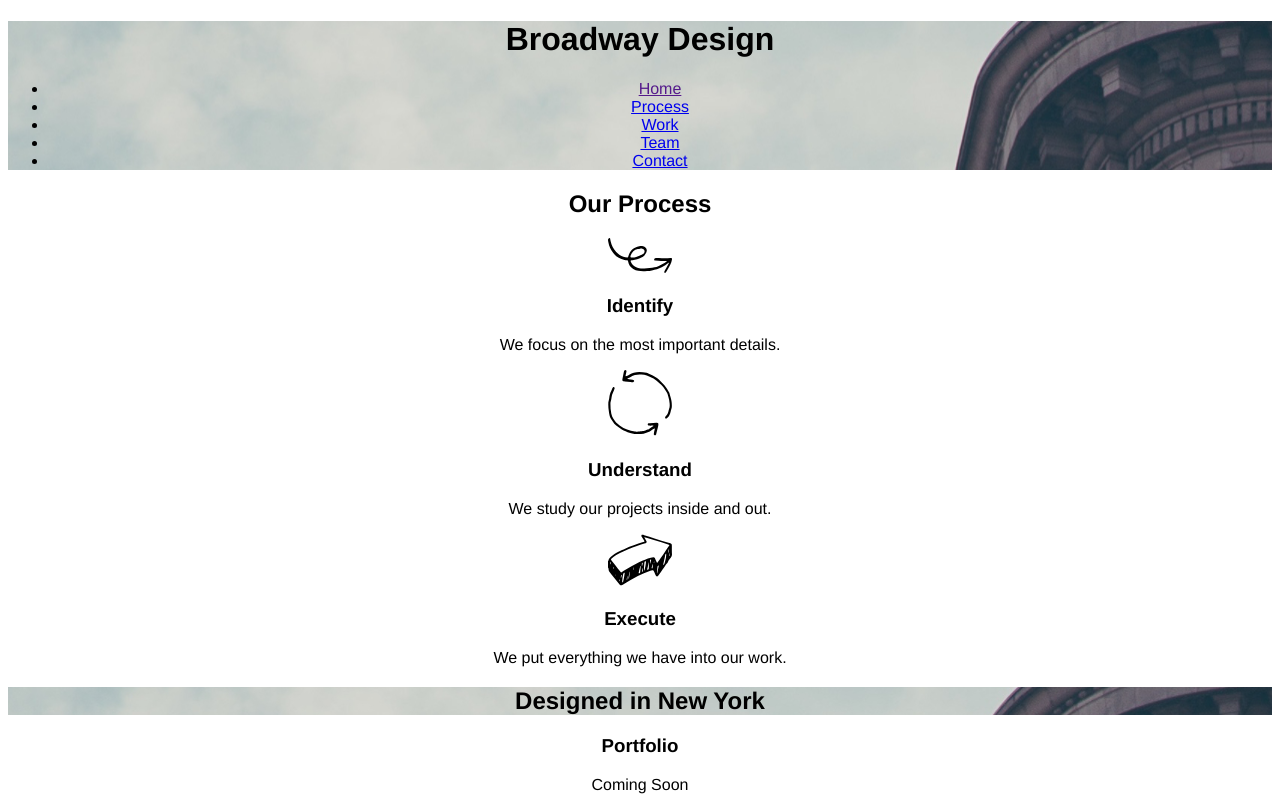
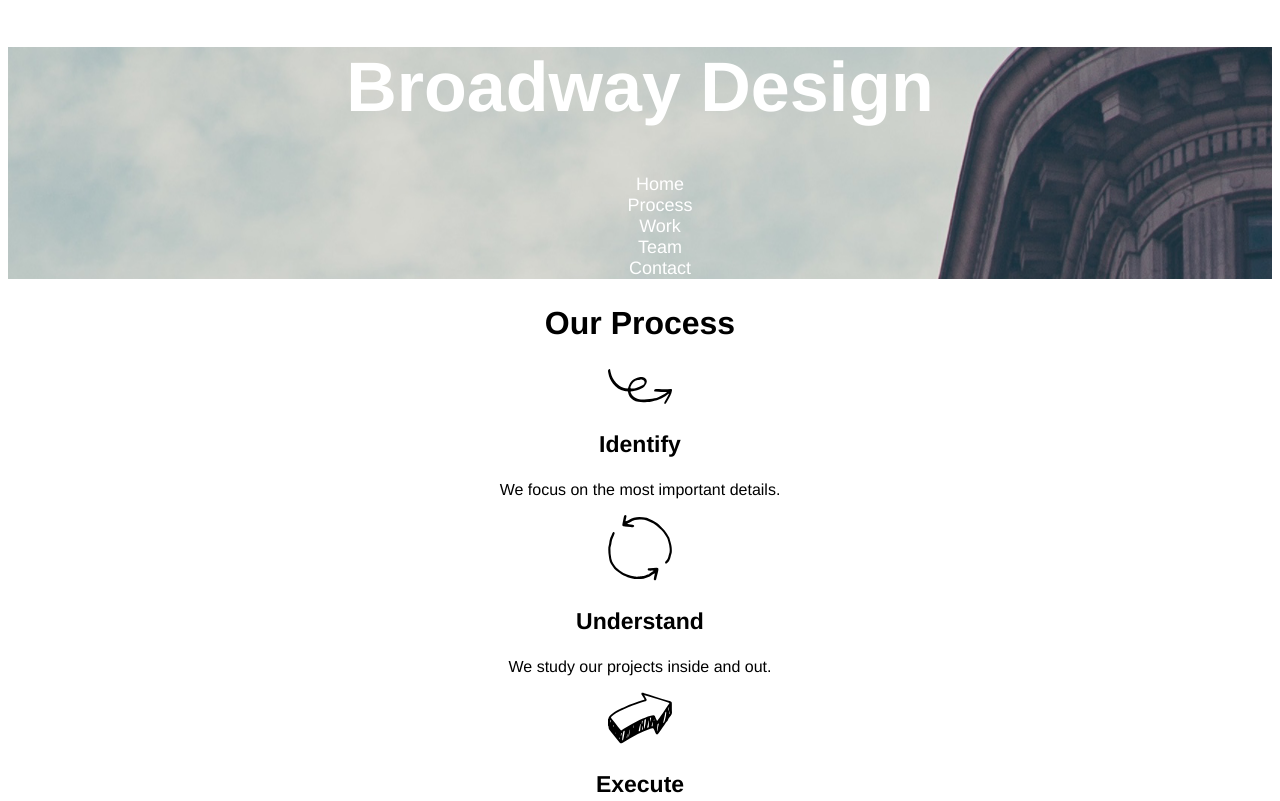
Before and after one commit to hugovanversendaal/broadway, a plain HTML site: page index.html in a window 1280 px wide. Shown: the top 801 px of the page. Drawn offline with Linux system fonts and the light colour scheme.

Commit message:
Finalize project before review.

```diff
--- a/resources/css/main.css
+++ b/resources/css/main.css
@@ -3,15 +3,43 @@ body {
     font-family: Helvetica, sans-serif;
 }
 
-header {
+header, .middle {
     background-image: url("../images/the-flatiron-building.png");
-}
-
-.middle {
-    background-image: url("../images/the-flatiron-building.png");
+    color: white;
 }
 
 footer {
     background-color: dimgray;
-    text-align: right;
+    text-align: left;
+    color: white;
 }
+
+h1, h2, h3 {
+    font-weight: bold;
+}
+
+ul {
+    list-style: none;
+    font-size: 18px;
+}
+
+h1 {
+    font-size: 70px;
+}
+
+h2 {
+    font-size: 32px;
+}
+
+h3 {
+    font-size: 23px;
+}
+
+h2.middle {
+    font-size: 23px;
+}
+
+a {
+    text-decoration: none;
+    color: white;
+}
```
